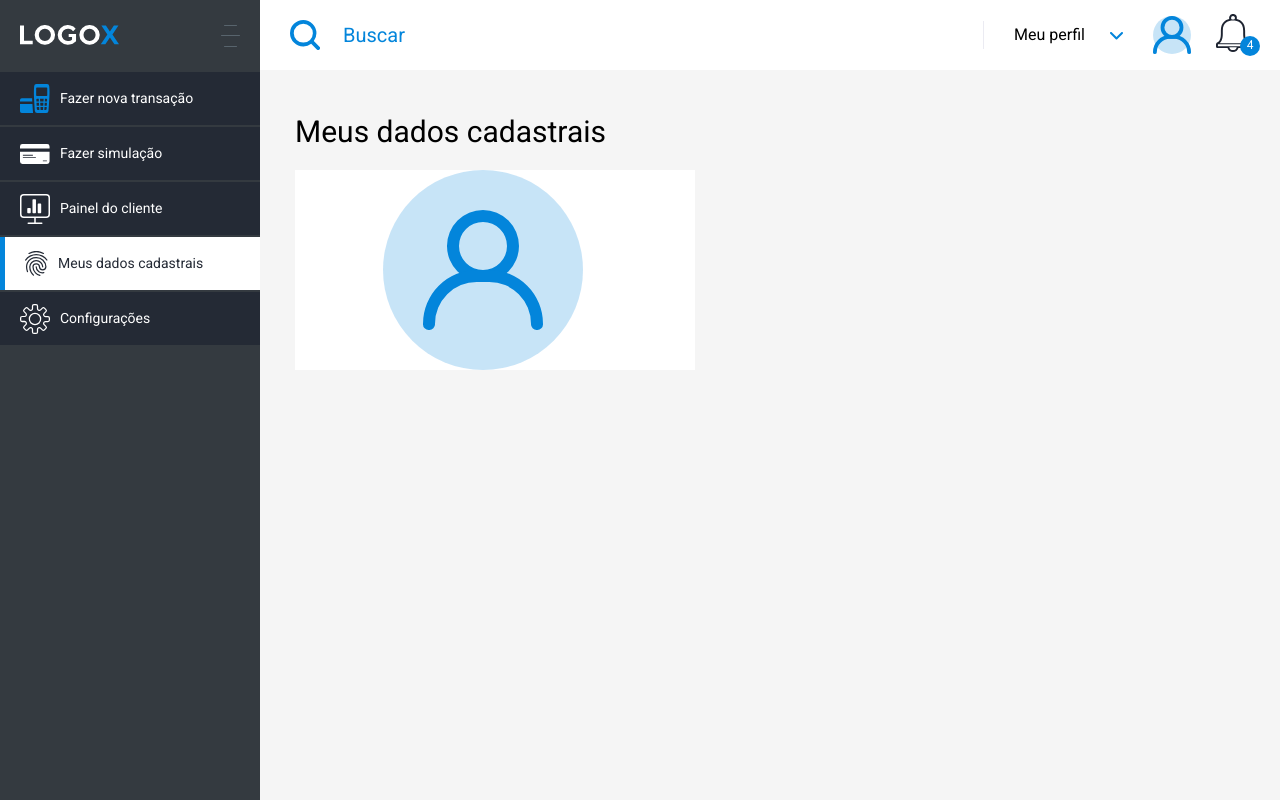
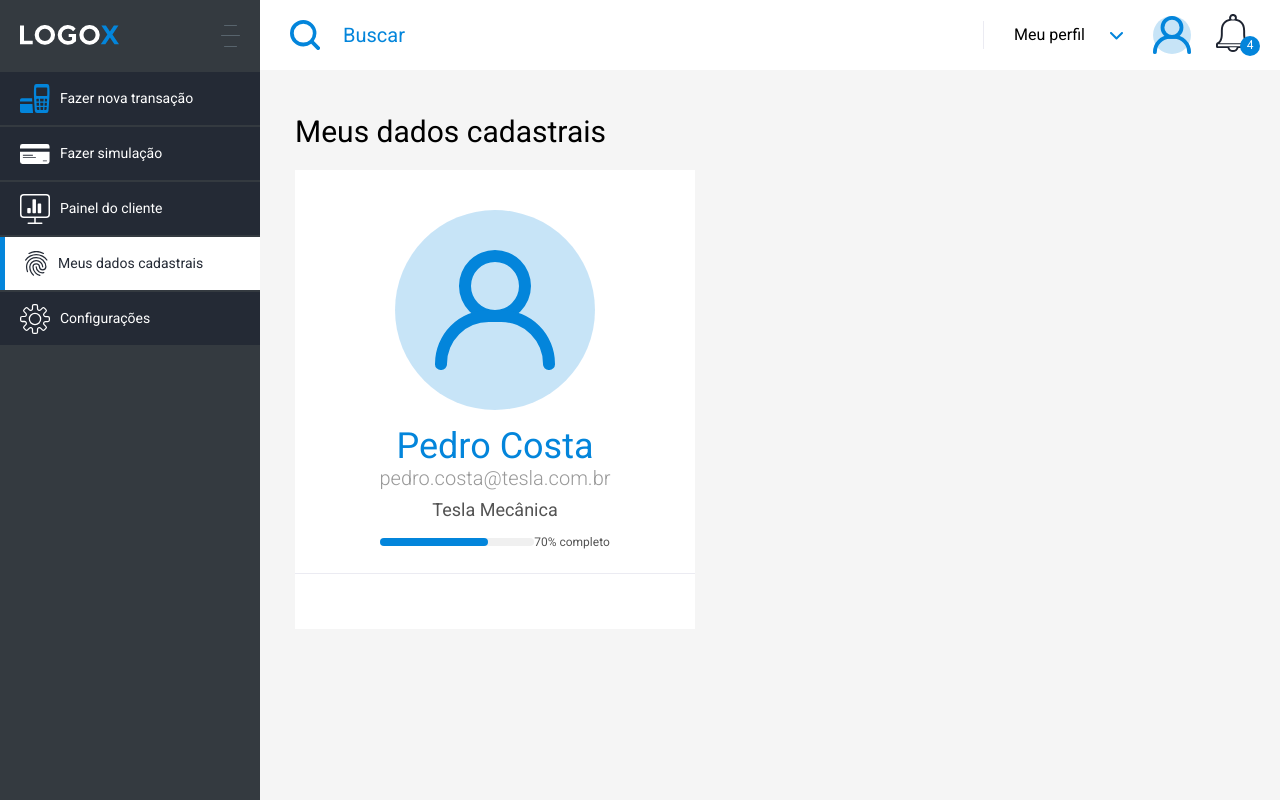
Before and after one commit to mmakarios/logox-vue, a Vue app: page / in a window 1280 px wide. Built offline with nearby package versions, Linux system fonts and the light colour scheme.

Commit message:
Add user info component

```diff
--- a/src/App.scss
+++ b/src/App.scss
@@ -8,10 +8,7 @@
   box-sizing: border-box;
 }
 
-#app {
-  font-family: 'Roboto', sans-serif;
-  display: flex;
-
+body {
   h1 {
     font-size: 30px;
     font-weight: normal;
@@ -22,6 +19,11 @@
     padding: 0;
     margin: 0;
   }
+}
+
+#app {
+  font-family: 'Roboto', sans-serif;
+  display: flex;
 
   .content {
     flex: 1;
--- a/src/components/ProfilePhoto.vue
+++ b/src/components/ProfilePhoto.vue
@@ -32,6 +32,7 @@ export default {
   &.large {
     width: 200px;
     height: 200px;
+    margin-right: 0;
     img {
       width: 120px;
     }
--- /dev/null
+++ b/src/components/UserDataInfo.vue
@@ -0,0 +1,72 @@
+<template>
+  <div class="user-data-info">
+    <profile-photo large/>
+    <h1 class="name">Pedro Costa</h1>
+    <span class="email">pedro.costa@tesla.com.br</span>
+    <span class="company">Tesla Mecânica</span>
+    <div class="progress">
+      <div class="progress-bar">
+        <span class="filled"/>
+      </div>
+      <span>70% completo</span>
+    </div>
+  </div>
+</template>
+
+<script>
+import ProfilePhoto from './ProfilePhoto';
+
+export default {
+  name: 'UserDataInfo',
+  components: {
+    ProfilePhoto
+  }
+};
+</script>
+
+<style lang="scss" scoped>
+.user-data-info {
+  display: flex;
+  flex-direction: column;
+  align-items: center;
+
+  .name {
+    font-size: 36px;
+    color: #0385db;
+    margin: 20px 0 0;
+  }
+
+  .email {
+    font-size: 20px;
+    font-weight: 300;
+    color: #999999;
+  }
+
+  .company {
+    font-size: 18px;
+    color: #535353;
+  }
+
+  .progress {
+    font-size: 12px;
+    color: #535353;
+  }
+
+  .progress-bar {
+    width: 154px;
+    height: 8px;
+    background-color: #f0f0f0;
+    position: relative;
+    border-radius: 9999px;
+    display: inline-block;
+
+    .filled {
+      position: absolute;
+      background-color: #0385db;
+      height: 100%;
+      width: 70%;
+      border-radius: 9999px;
+    }
+  }
+}
+</style>
--- a/src/components/UserDataMenu.vue
+++ b/src/components/UserDataMenu.vue
@@ -1,16 +1,18 @@
 <template>
   <div class="user-data-menu">
-    <profile-photo large/>
+    <user-data-info/>
+
+    <div class="divider"/>
   </div>
 </template>
 
 <script>
-import ProfilePhoto from './ProfilePhoto';
+import UserDataInfo from './UserDataInfo';
 
 export default {
   name: 'UserDataMenu',
   components: {
-    ProfilePhoto
+    UserDataInfo
   }
 };
 </script>
@@ -21,6 +23,14 @@ export default {
   background-color: #fff;
   display: flex;
   flex-direction: column;
-  align-items: center;
+  padding: 40px 0;
+  line-height: 2em;
+
+  .divider {
+    width: 100%;
+    height: 1px;
+    background-color: #ebebf2;
+    margin: 15px 0;
+  }
 }
 </style>
```
